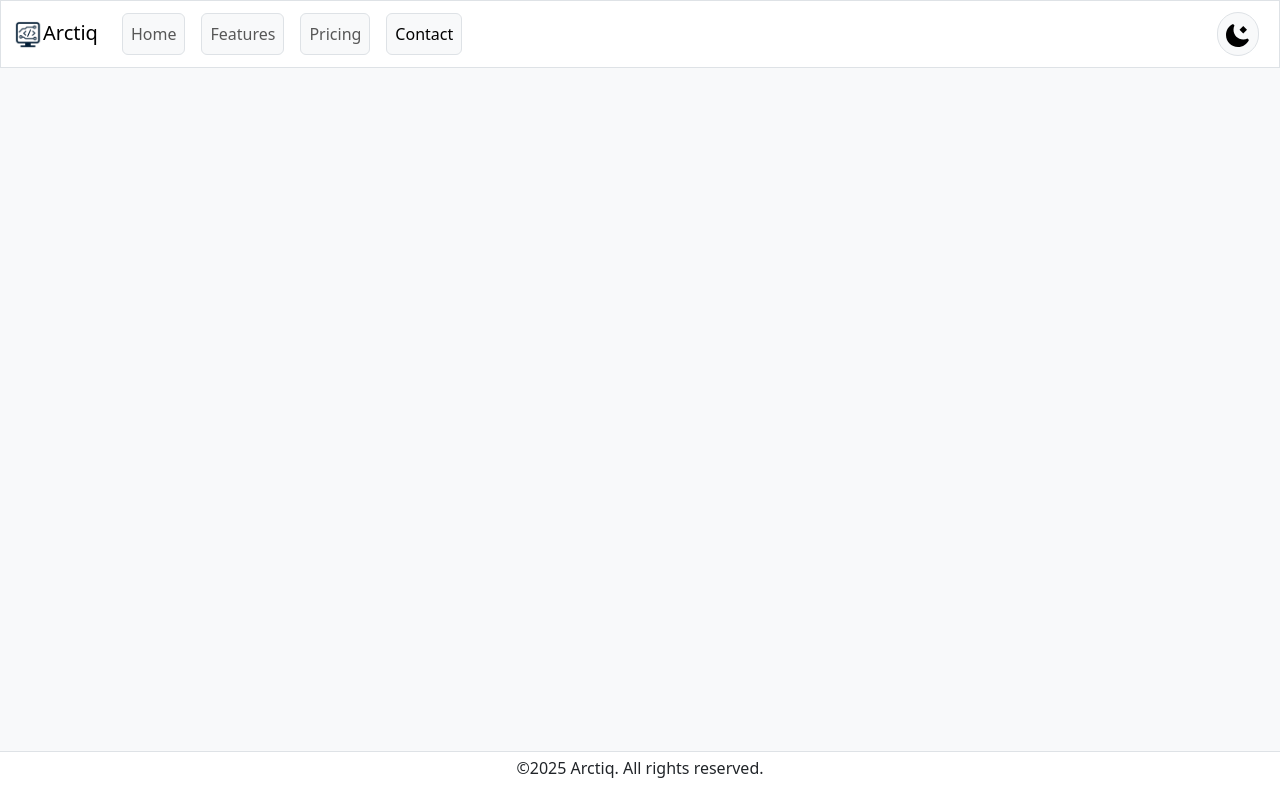
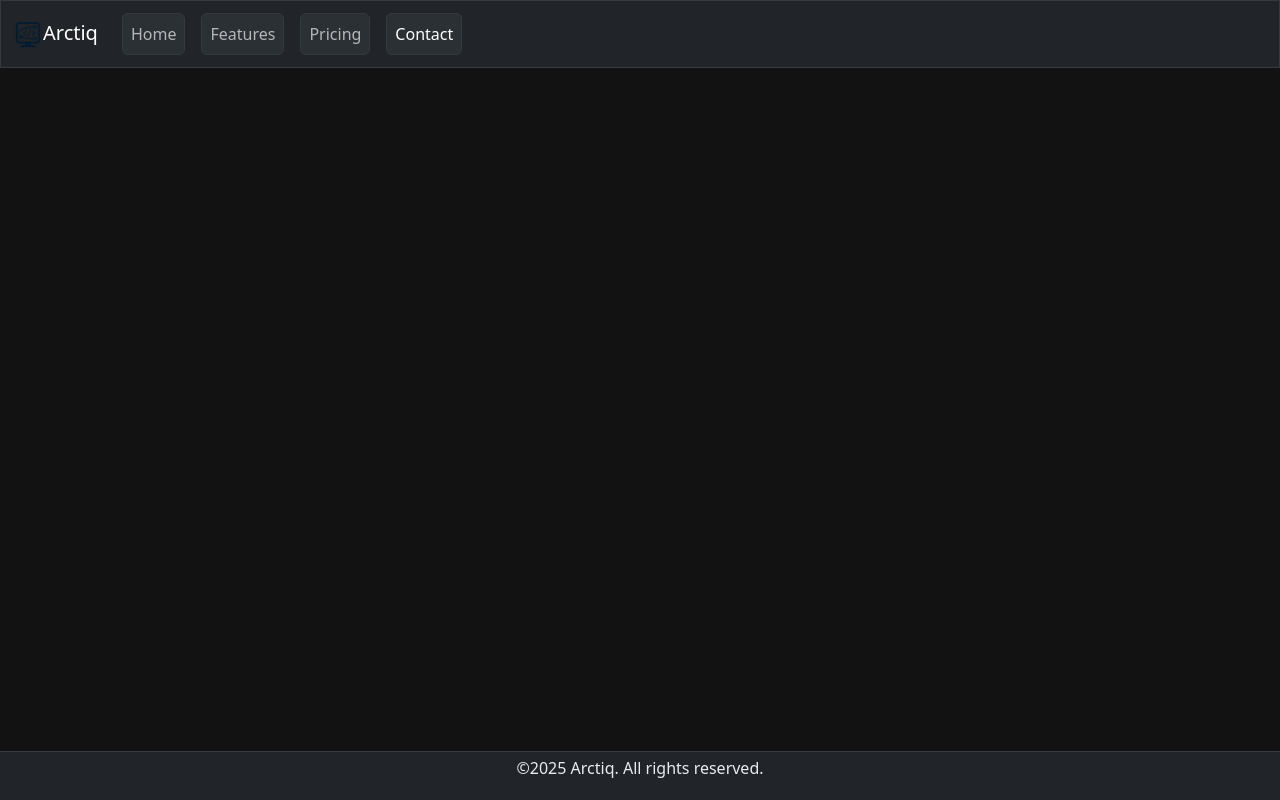
Before and after one commit to sapWRLD/Arctic, a website: page contact.html in a window 1280 px wide. Drawn offline with nearby package versions, Linux system fonts and the light colour scheme.

Commit message:
removed theme toggle

```diff
--- a/contact.html
+++ b/contact.html
@@ -1,5 +1,5 @@
 <!DOCTYPE html>
-<html lang="en">
+<html lang="en" data-bs-theme="dark">
 <head>
     <meta charset="UTF-8">
     <meta name="viewport" content="width=device-width, initial-scale=1.0">
@@ -39,9 +39,6 @@
             <a class="nav-link active bg-body-tertiary border rounded" aria-current="page" href="contact.html">Contact</a>
             </li>
         </ul>
-        <div class="ms-auto me-2 f-flex align-items-center">
-            <button class="btn bg-body-tertiary border rounded-5 p-2" id="theme-btn"></button>
-        </div>
         </div>
     </div>
     </nav>
@@ -55,6 +52,5 @@
 <script src="https://cdn.jsdelivr.net/npm/@popperjs/core@2.11.8/dist/umd/popper.min.js" integrity="sha384-I7E8VVD/ismYTF4hNIPjVp/Zjvgyol6VFvRkX/vR+Vc4jQkC+hVqc2pM8ODewa9r" crossorigin="anonymous"></script>
 <script src="https://cdn.jsdelivr.net/npm/bootstrap@5.3.8/dist/js/bootstrap.bundle.min.js" integrity="sha384-FKyoEForCGlyvwx9Hj09JcYn3nv7wiPVlz7YYwJrWVcXK/BmnVDxM+D2scQbITxI" crossorigin="anonymous"></script>
 <script src="js/copyright.js"></script>
-<script src="js/themetoggle.js"></script>
 </body>
 </html>
--- a/static/styles/bootstrap.scss
+++ b/static/styles/bootstrap.scss
@@ -1,37 +1,6 @@
 @import "node_modules/bootstrap/scss/bootstrap";
 
 :root,
-[data-bs-theme="light"] {
-     --bs-body-bg: #f8f9fa; /* solid fallback */
-    --bs-body-gradient-180: linear-gradient(
-    180deg,
-    rgba(27, 60, 83, 1) 0%,
-    rgba(35, 76, 106, 1) 34%,
-    rgba(69, 104, 130, 1) 69%,
-    rgba(83, 115, 139, 1) 75%,
-    rgba(120, 145, 164, 1) 86%,
-    rgba(162, 179, 192, 1) 93%,
-    rgba(255, 255, 255, 1) 100%
-);
-    --bs-body-gradient-360:
-    linear-gradient(360deg,
-    rgba(27, 60, 83, 1) 0%,
-    rgba(35, 76, 106, 1) 34%,
-    rgba(69, 104, 130, 1) 69%,
-    rgba(83, 115, 139, 1) 75%,
-    rgba(120, 145, 164, 1) 86%,
-    rgba(162, 179, 192, 1) 93%,
-    rgba(255, 255, 255, 1) 100%
-);
-    --glass-card-bg: rgba(255, 255, 255, 0.14);
-    --glass-card-border: rgba(255, 255, 255, 0.36);
-    --bs-body-color: #212529;
-    --bs-primary: #0d6efd;
-    --bs-secondary: #6c757d;
-    --bs-border-color: #dee2e6;
-    --bs-body-tertiary: #f1f3f5;
-}
-
 [data-bs-theme="dark"] {
     --bs-body-bg: #121212;
     --bs-body-gradient-180: linear-gradient(180deg,rgba(26, 93, 138, 1) 0%, rgba(15, 76, 117, 1) 12%, rgba(0, 48, 74, 1) 34%, rgba(10, 44, 63, 1) 49%, rgba(18, 18, 18, 1) 79%);
```
Also changed, not shown: features.html (+1 -5 lines), index.html (+1 -5 lines), pricing.html (+2 -5 lines), static/styles/bootstrap.css, 1 other file.
